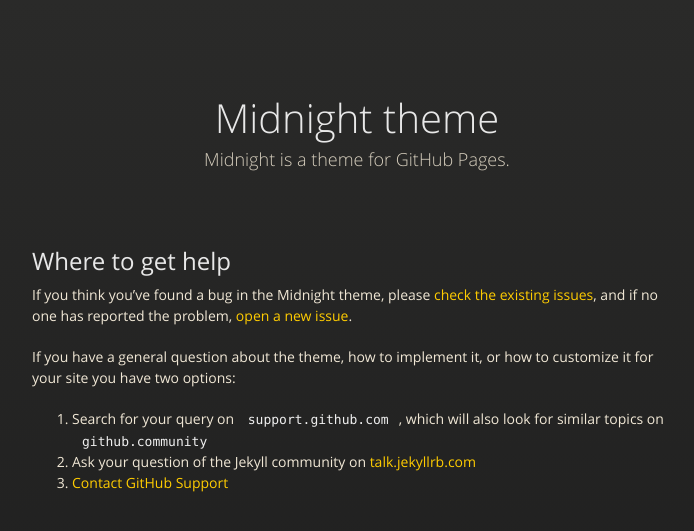
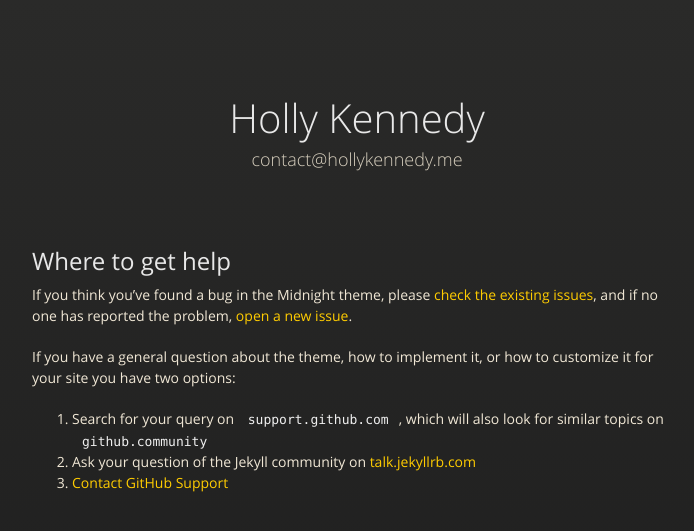
Before and after one commit to hollykennedy/hollykennedy.github.io, a Jekyll site: the page built from docs/SUPPORT.md, in a window 1280 px wide. Shown: the top 531 px of the page, without its empty margins (283-977 px from the left). Built offline with Jekyll 4.4.1, drawn with Linux system fonts in a browser that asks for light colours; our own code applies the rules of GitHub Pages for plain Markdown files.

Commit message:
Update _config.yml

```diff
--- a/_config.yml
+++ b/_config.yml
@@ -1,5 +1,5 @@
-title: Midnight theme
-description: Midnight is a theme for GitHub Pages.
+title: Holly Kennedy
+description: contact@hollykennedy.me
 show_downloads: true
 google_analytics:
 theme: jekyll-theme-midnight
```
